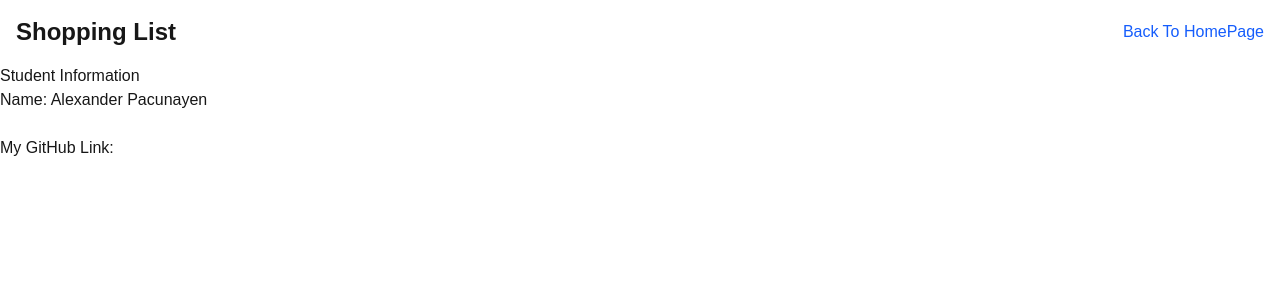
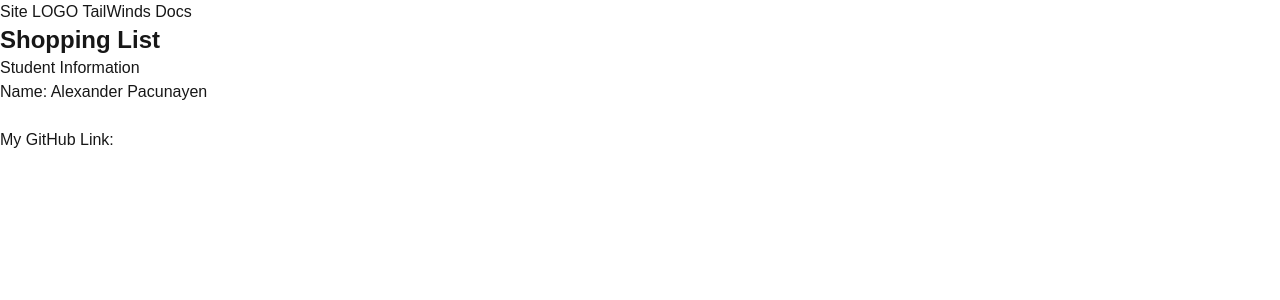
Before and after one commit to AP-edu/cprg306-assignments, a Next.js app: page /week-2 in a window 1280 px wide. Shown: the top 300 px of the page. Built offline with nearby package versions, Linux system fonts and the light colour scheme.

Commit message:
Added componnents and cards

```diff
--- /dev/null
+++ b/app/components/GlobalHeader.js
@@ -0,0 +1,20 @@
+import Link from "next/link";
+
+export function GlobalHeader() {
+  return (
+    <header>
+      <nav className="">
+        <Link href="/" className=" hover:underline">
+          Site LOGO
+        </Link>
+        <Link
+          href="https://v2.tailwindcss.com/docs"
+          className=" hover:underline"
+        >
+          {" "}
+          TailWinds Docs
+        </Link>
+      </nav>
+    </header>
+  );
+}
--- /dev/null
+++ b/app/components/PageHeader.js
@@ -0,0 +1,8 @@
+export default function PageHeader() {
+  return (
+    <header>
+      <h1>{title}</h1>
+      <h2>{description}</h2>
+    </header>
+  );
+}
--- /dev/null
+++ b/app/components/item.js
@@ -0,0 +1,5 @@
+export const Item = {
+  name: String,
+  quantity: Number,
+  categoty: String,
+};
--- a/app/page.js
+++ b/app/page.js
@@ -1,15 +1,22 @@
 import Image from "next/image";
 import Link from "next/link";
 export default function Home() {
+  const PageHeaderData = {
+    title: "",
+    description: "",
+  };
   return (
     <div>
       <main>
         <header>
           <h1>CPRG 306: Web Development 2 - Assignments</h1>
-          <Link href="/week-2">
-            <h2> Got To Week 2</h2>
-          </Link>
         </header>
+        <Link href="/week-2">
+          <h2> Go to Week 2</h2>
+        </Link>
+        <Link href="/week-3">
+          <h2> Go to Week 3</h2>
+        </Link>
       </main>
     </div>
   );
--- a/app/week-2/page.js
+++ b/app/week-2/page.js
@@ -1,15 +1,12 @@
 import Link from "next/link";
 import StudentInfo from "./studentInfo";
+import { GlobalHeader } from "../components/GlobalHeader";
 
 export default function Page() {
   return (
     <main>
-      <header className="flex items-center justify-between p-4">
-        <h1 className="text-2xl font-bold">Shopping List</h1>
-        <Link href="/" className="text-blue-600  hover:underline">
-          Back To HomePage
-        </Link>
-      </header>
+      <GlobalHeader />
+      <h1 className="text-2xl font-bold">Shopping List</h1>
 
       <h1 className="button-hover:blue">Student Information</h1>
       <StudentInfo />
--- /dev/null
+++ b/app/week-3/page.js
@@ -0,0 +1,11 @@
+import { GlobalHeader } from "../components/GlobalHeader";
+import PageHeader from "../components/PageHeader";
+
+export default function Page() {
+  return (
+    <main>
+      <GlobalHeader />
+      <PageHeader />
+    </main>
+  );
+}
```
Also changed, not shown: app/components/InfoCard.js (added), app/week-3/GroceryItem.js (added), app/week-3/GroceryItemList.js (added).
